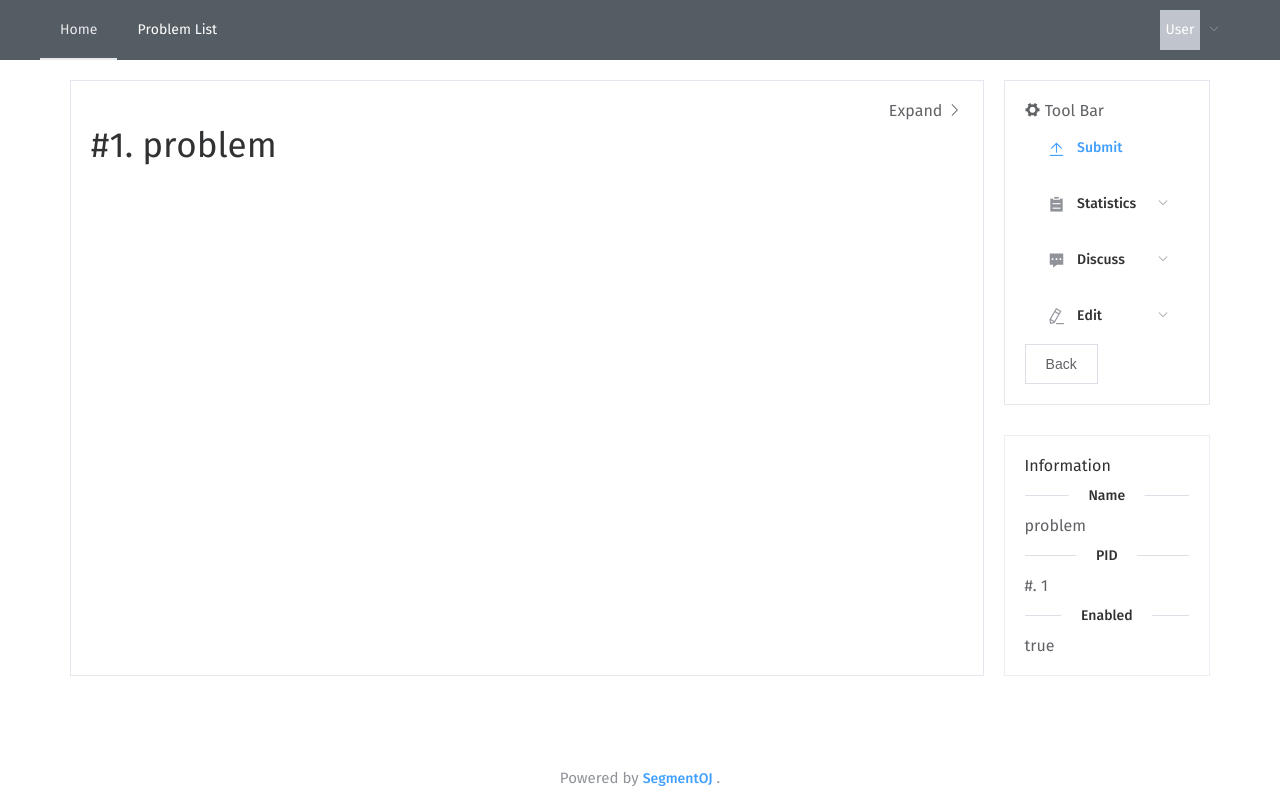
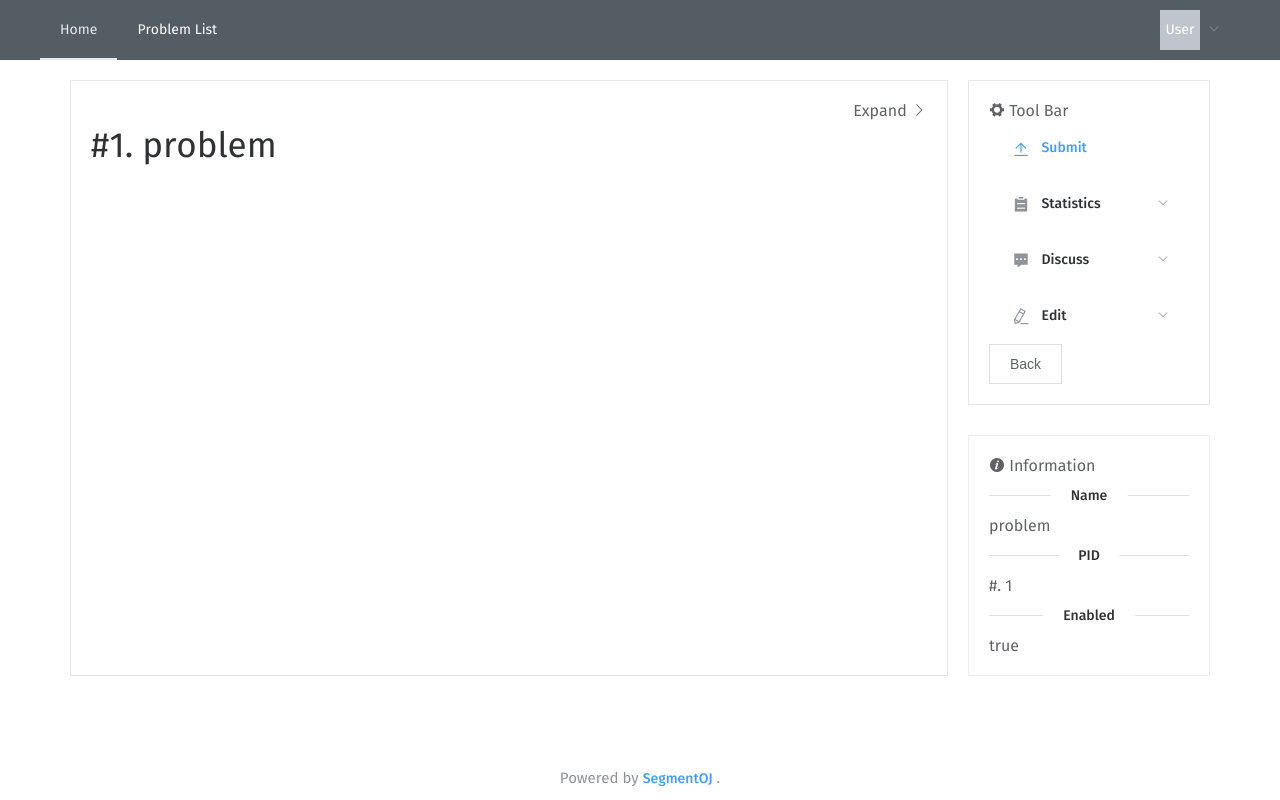
Before and after one commit to segment-oj/segmentoj-frontend, a Vue app: page /problem/1 in a window 1280 px wide. Built offline with nearby package versions, Linux system fonts and the light colour scheme; no server answers; what vue-katex, vue-unique-id would draw is missing.

Commit message:
add icon
Signed-off-by: zhangtianli2006 <49156174+zhangtianli2006@users.noreply.github.com>

```diff
--- a/src/assets/css/theme.css
+++ b/src/assets/css/theme.css
@@ -69,3 +69,7 @@ a:hover {
     font-family: "Fira Code";
     color: #cc6666;
 }
+
+.el-card {
+    color: #606266;
+}
--- a/src/components/problem/content.vue
+++ b/src/components/problem/content.vue
@@ -49,7 +49,7 @@
         </div>
         <div id="info">
           <el-card shadow="never">
-            Information
+            <div><i class="el-icon-info" /> Information </div>
             <el-divider class="divider">Name</el-divider>
             <div class="tool-content">{{title}}</div>
             <el-divider class="divider">PID</el-divider>
@@ -158,6 +158,7 @@ export default {
 }
 
 #tools {
+    width: 200px;
     padding: 20px;
     border: 1px solid #e4e7ed;
 }
```
